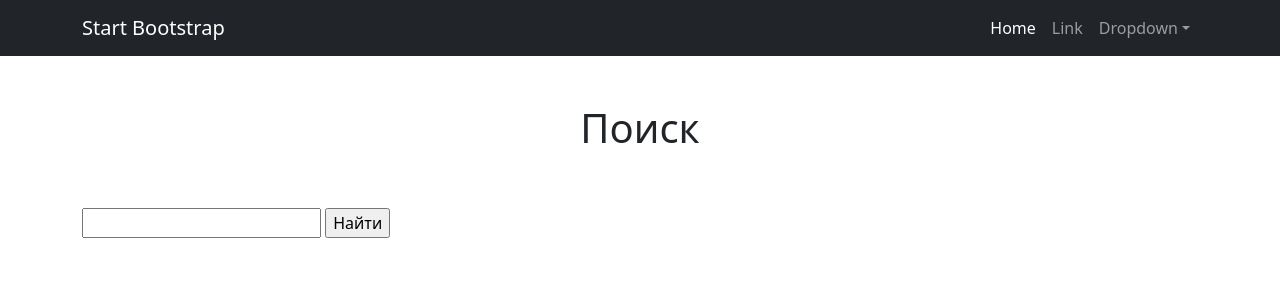
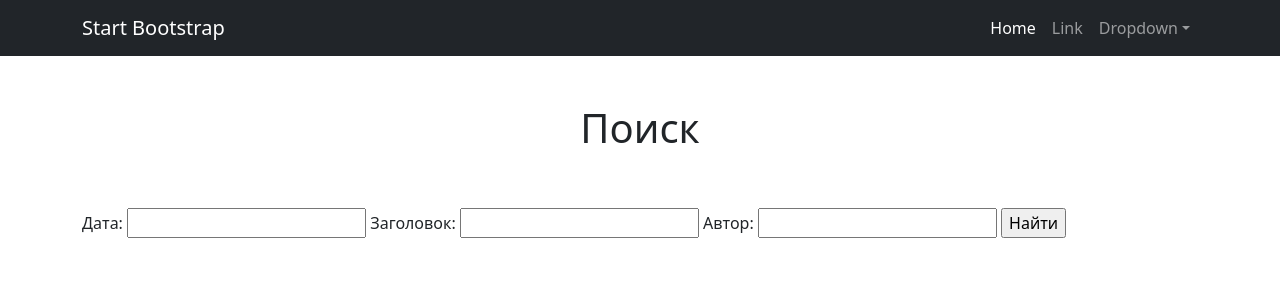
Before and after one commit to niolmo/NewsPaperV2, a Django app: page /search in a window 1280 px wide. Shown: the top 291 px of the page. Run offline with Django 4.2, Linux system fonts and the light colour scheme; data comes from the database, SQL or seed files in the repository; some libraries are stand-ins or nearby versions.

Commit message:
search final

```diff
--- a/NewPap/news/views.py
+++ b/NewPap/news/views.py
@@ -15,7 +15,8 @@ class PostView(View):
 
 class Search(View):
     def get(serf, request):
-        search_list = Post.objects.filter(title=request.GET.get('q'))
+        search_list = Post.objects.filter(publ=request.GET.get('q')),  Post.objects.filter(
+            title=request.GET.get('d')), Post.objects.filter(author__username=request.GET.get('a'))
         paginator = Paginator(search_list, 3)
         page_nuber = request.GET.get('page', 1)
         posts = paginator.page(page_nuber)
@@ -24,4 +25,6 @@ class Search(View):
     def get_context_data(self, **kwargs):
         context = super().get_context_data(**kwargs)
         context["q"] = self.request.GET.get('q')
+        context["d"] = self.request.GET.get('d')
+        context["a"] = self.request.GET.get('a')
         return context
--- a/NewPap/templates/search.html
+++ b/NewPap/templates/search.html
@@ -7,7 +7,12 @@
     <br>
     <br>
     <form action="{% url 'search' %}" method="get">
-        <input type="text" name="q" id="search">
+        <label for="q">Дата:</label>
+        <input type="text" name="q" id="publ">
+        <label for="d">Заголовок:</label>
+        <input type="text" name="d" id="title">
+        <label for="a">Автор:</label>
+        <input type="text" name="a" id="author">
         <input type="submit" value="Найти">
     </form>
     {% for post in search_list %}
```
